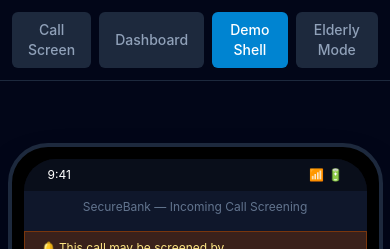
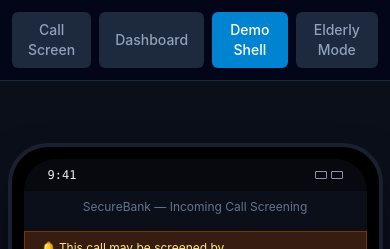
Before and after one commit to SB2318/VoiceShield, a React (Vite) app: page / in a window 390 px wide. Both pictures are taken after a click on the button "Demo Shell". Shown: the top 249 px of the page. Built offline with nearby package versions, Linux system fonts and the light colour scheme; no server answers.

Commit message:
Update PhoneFrame.jsx

```diff
--- a/src/components/DemoShell/PhoneFrame.jsx
+++ b/src/components/DemoShell/PhoneFrame.jsx
@@ -1,12 +1,15 @@
 function PhoneFrame({ children }) {
   return (
-    <div className="min-h-screen bg-slate-950 flex items-center justify-center py-10">
-      <div className="w-[375px] h-[720px] bg-black rounded-[2.5rem] p-3 shadow-2xl border-4 border-slate-800">
-        <div className="w-full h-full bg-slate-900 rounded-[2rem] overflow-hidden relative flex flex-col">
+    <div className="min-h-screen bg-[#0B0F19] flex items-center justify-center py-10">
+      <div className="w-[375px] h-[720px] bg-black rounded-[2.5rem] p-3 shadow-2xl shadow-black/60 border-4 border-[#1A2030]">
+        <div className="w-full h-full bg-[#0B0F19] rounded-[2rem] overflow-hidden relative flex flex-col">
           {/* Fake status bar */}
-          <div className="flex justify-between items-center px-6 py-2 text-white text-xs bg-black/40">
+          <div className="flex justify-between items-center px-6 py-2 text-[#E8ECF4] text-xs font-mono bg-black/40">
             <span>9:41</span>
-            <span>📶 🔋</span>
+            <span className="flex items-center gap-1">
+              <span className="w-3 h-2 border border-[#8993A8] rounded-[1px]" />
+              <span className="w-3 h-2 border border-[#8993A8] rounded-[1px]" />
+            </span>
           </div>
           <div className="flex-1 overflow-y-auto">{children}</div>
         </div>
@@ -14,5 +17,4 @@
     </div>
   );
 }
-
 export default PhoneFrame;
```
